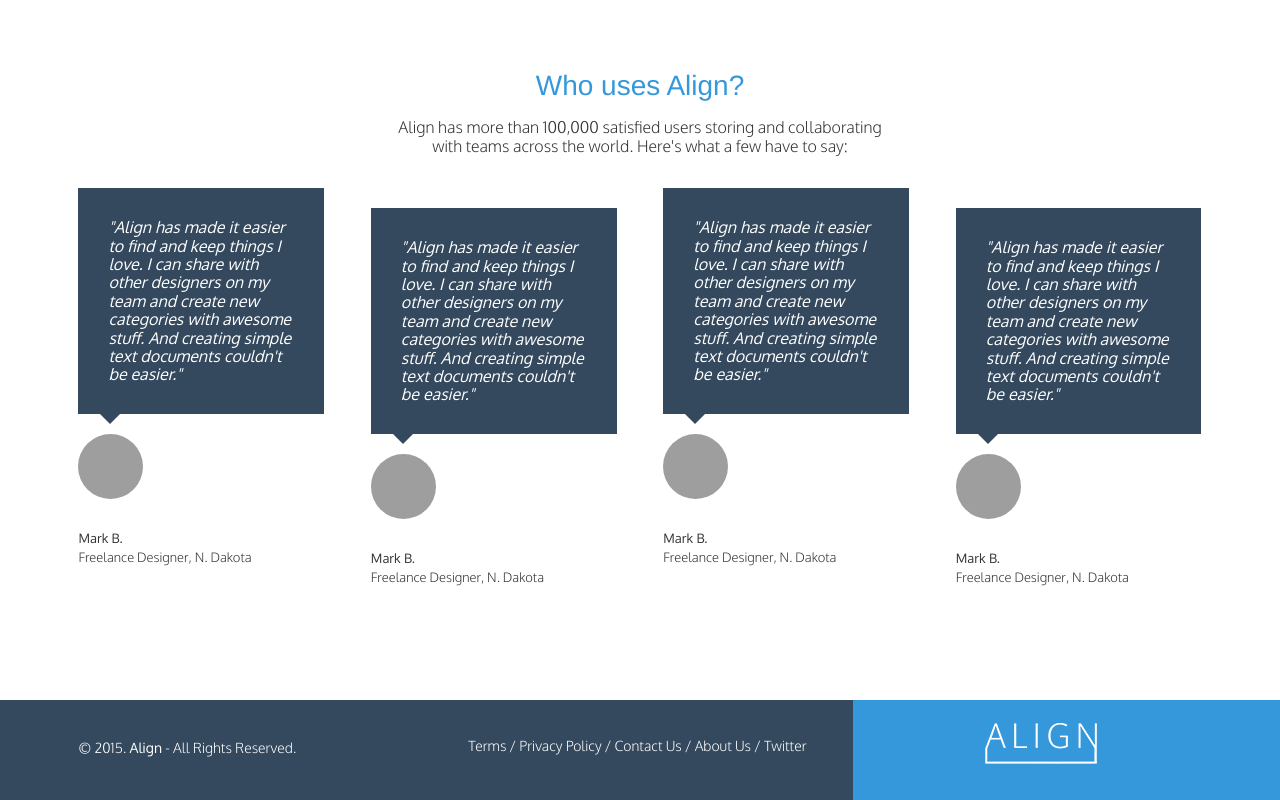
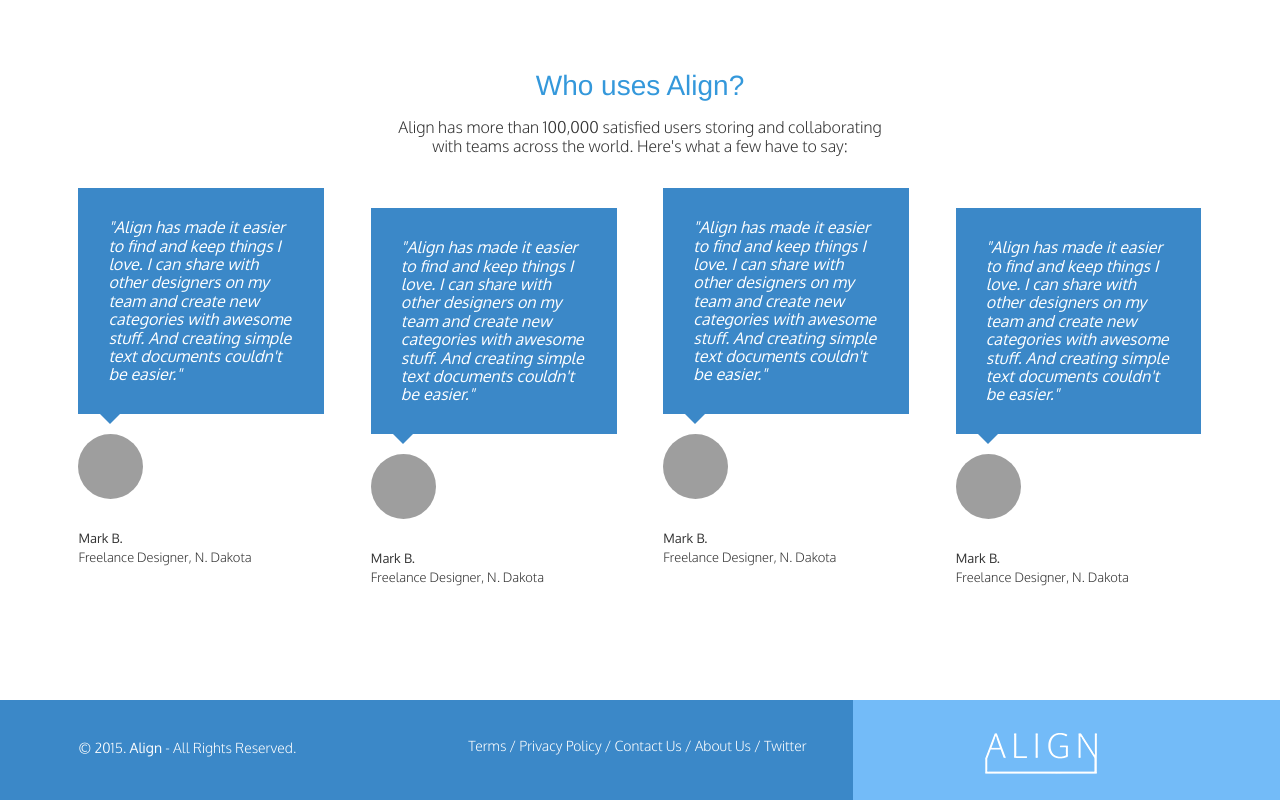
Before and after one commit to cpark94/Align, a plain HTML site: page index.html in a window 1280 px wide. Shown: the part 2146-2946 px from the top of the page. Drawn offline with nearby package versions, Linux system fonts and the light colour scheme; grey boxes are pictures that could not be loaded.

Commit message:
Checkpoint 31 Completed

```diff
--- a/css/style.css
+++ b/css/style.css
@@ -44,30 +44,38 @@ html, body{
  }
 
  @media (max-width: 500px) {
-
-
-     .headerimg {
+  .headerimg {
        width: 200px;
    }
 
 
-    .signinsize {
+  .signinsize {
       width: 400px;
       margin-top:-60px;
     }
 
-    .signinsize li {
+  .signinsize li {
       padding-left: 40px;
   }
   .site-logo>img {
    width: 100px;
    display: block;
+
  }
   .signinpos {
     padding-left: -30px;
   }
-  .link-block middle-footer-block one-third
-  }
+
+  .copyright-block {
+  margin-bottom: -5px;
+  background-color: #3b88c8;
+}
+  .footer-bottom {
+  margin-top: -12px;
+  margin-right: 38px;
+  background-color: #3b88c8;
+  padding-top: 2px;
+}
 }
 
 
@@ -222,6 +230,7 @@ html, body{
    font-family: "Oxygen", Helvetica, Arial, sans-serif;
    font-weight: 600;
    text-transform: uppercase;
+   color:#FFFFFF;
    background: #3b88c8;
    box-shadow: 0px 1px 2px 0px rgba(0,0,0,0.40);
    left:0;
@@ -281,7 +290,7 @@ html, body{
    color:#FFFFFF;
    text-align: left;
    font-style: italic;
-   background:#34495E;
+   background:#3b88c8;
    position: relative;
    padding:30px;
    width:auto;
@@ -296,7 +305,7 @@ html, body{
    width: 0;
    position: absolute;
    pointer-events: none;
-   border-top-color: #34495E;
+   border-top-color: #3b88c8;
    border-width: 10px;
    margin-left: -10px;
  }
@@ -319,7 +328,7 @@ html, body{
  footer {
    background-color: #34495E;
    background-image: linear-gradient(to top,
-      #3498DB 0%, #3498DB 50%, #34495E 50%, #34495E 100%);
+      #73bbf8 0%, #73bbf8 50%, #3b88c8 50%, #3b88c8 100%);
    color: #FFFFFF;
    height: 150px;
    position: relative;
@@ -341,19 +350,19 @@ html, body{
    text-decoration: none;
  }
  footer .right-footer-block {
-   background-color: transparent;
+   background-color: #transparent;
  }
  footer .logo{
    padding: 0em 0;
-   margin: -10px auto;
-
+   margin: 0px auto;
    display: block;
  }
+
  @media (min-width: 992px){
    footer{
-     background-color: #3498DB;
+     background-color: #73bbf8;
      background-image: linear-gradient(to left,
-        #3498DB 0%, #3498DB 33.33337%, #34495E 33.33337%, #34495E 100%);
+        #73bbf8 0%, #73bbf8 33.33337%, #3b88c8 33.33337%, #3b88c8 100%);
      height: 100px;
    }
    footer p, footer nav ul{
@@ -361,7 +370,7 @@ html, body{
      text-align: left;
    }
    footer .right-footer-block {
-     background-color: #3498DB;
+     background-color: #73bbf8;
    }
    footer .logo{
      padding: 2em 0 2em 1.5em;
@@ -372,12 +381,4 @@ html, body{
 
    }
 
-   .container footer-nav-block {
-     margin-top: -10px;
    }
-
-
-
-
-
-}
--- a/index.html
+++ b/index.html
@@ -163,7 +163,7 @@
          </ul>
        </nav>
        <div class="right-footer-block one-third">
-         <img class="logo" src="images/whitealign_logo.png" class="footerimg" alt="Align" />
+         <img class="logo" src="images/whitealign_logo.png" alt="Align" />
        </div>
    </div>
  </footer>
```
Also changed, not shown: 1 other file.
